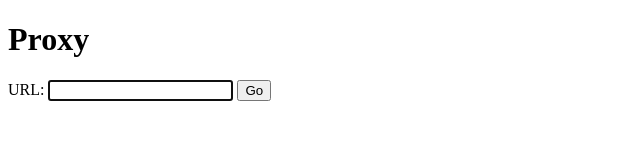
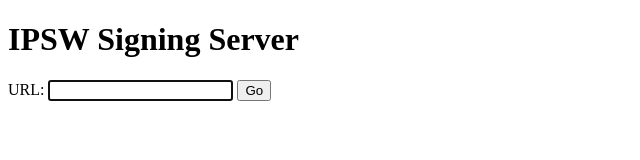
Before and after one commit to MisterGuy2013/IPSW-Server, a website: page public/index.html in a window 1280 px wide. Shown: the whole page, without its empty margins (0-640 px from the left). Drawn offline with Linux system fonts and the light colour scheme; a web font is replaced by a local one.

Commit message:
Update index.html

```diff
--- a/public/index.html
+++ b/public/index.html
@@ -1,7 +1,7 @@
 <!DOCTYPE html>
 <html>
 <head>
-  <title>Proxy</title>
+  <title>IPSW SHSH Signing Server</title>
   <meta name="viewport" content="width=device-width, initial-scale=1">
   <!-- header font -->
   <link href="//fonts.googleapis.com/css?family=Orbitron" rel="stylesheet" type="text/css">
@@ -16,7 +16,7 @@
 
     <div class="main">
 
-      <h1>Proxy</h1>
+      <h1>IPSW Signing Server</h1>
 
       <div id="error"></div>
 
```
